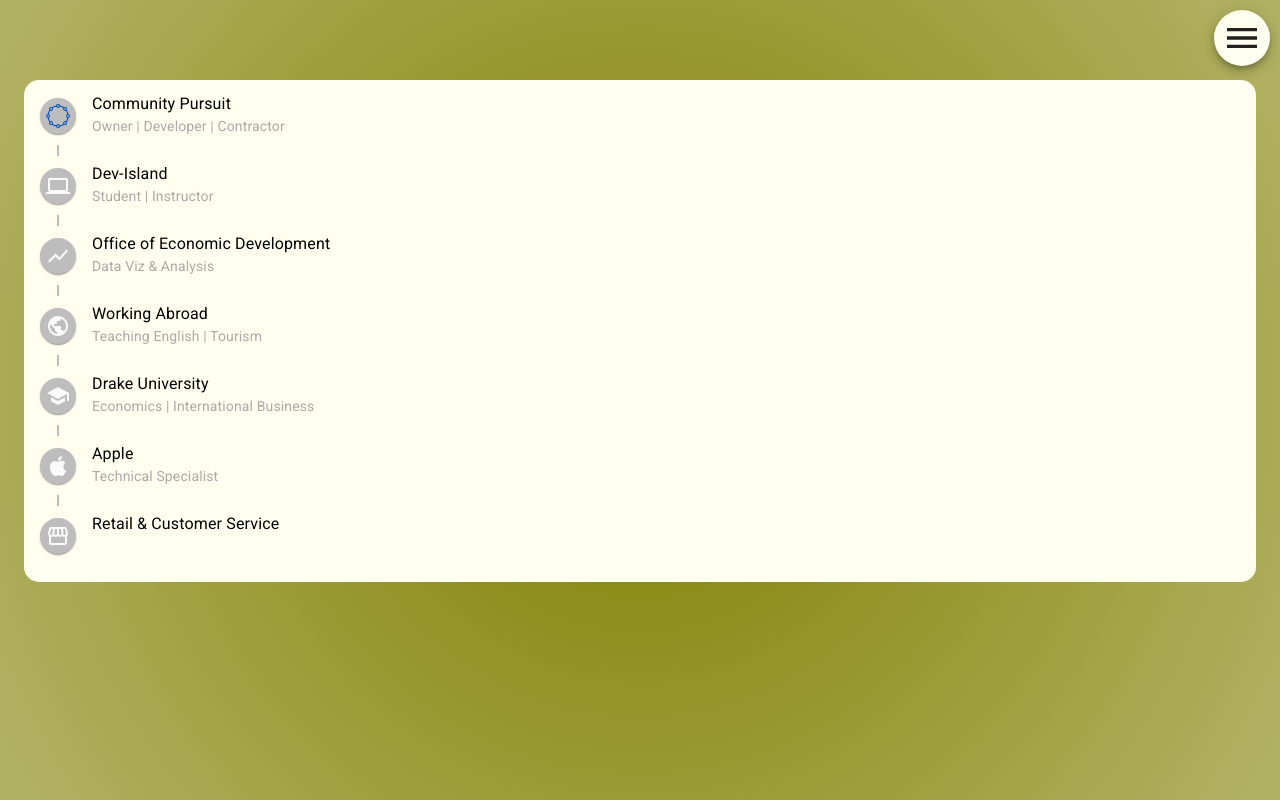
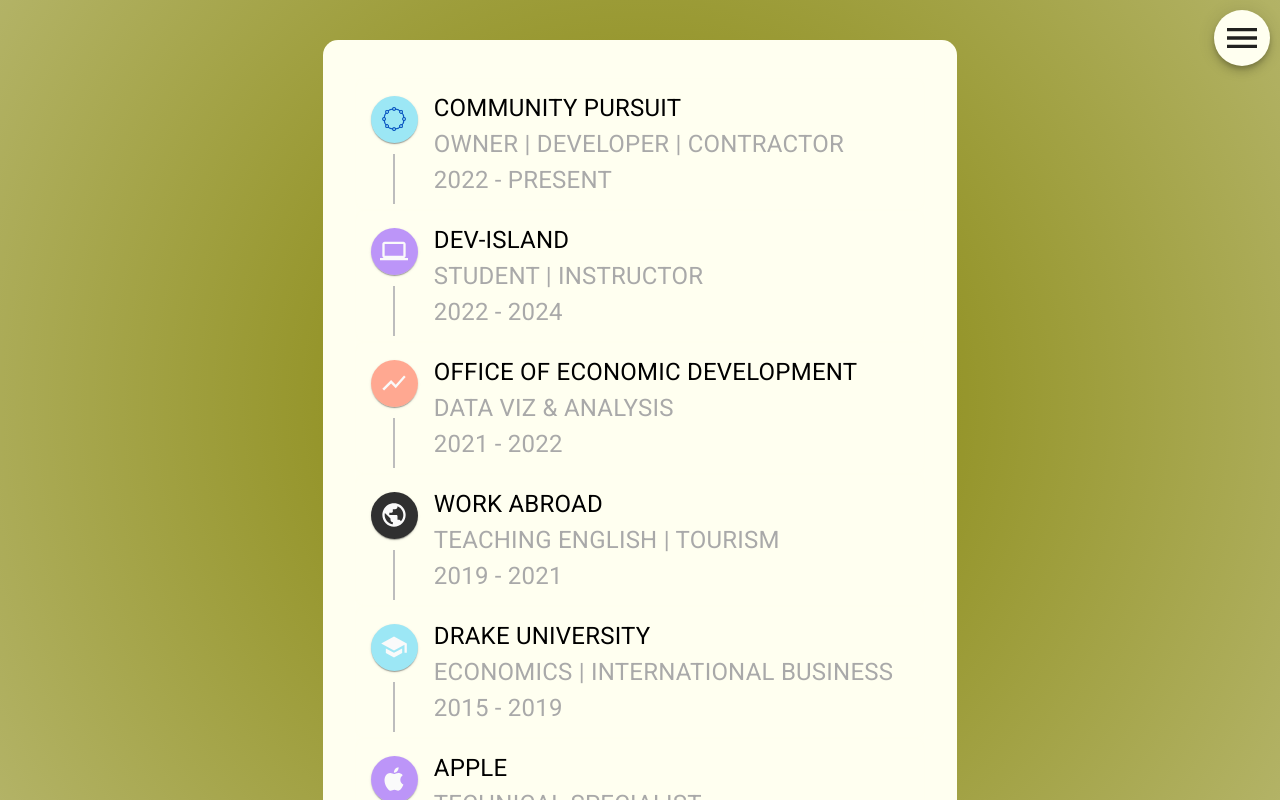
Before and after one commit to christian-faber/me-link, a React (Vite) app: page /resume in a window 1280 px wide. Built offline with nearby package versions, Linux system fonts and the light colour scheme.

Commit message:
fixed close on slidemenu

```diff
--- a/package.json
+++ b/package.json
@@ -19,7 +19,8 @@
     "react": "^18.2.0",
     "react-dom": "^18.2.0",
     "react-icons": "^5.2.1",
-    "react-router-dom": "^6.23.1"
+    "react-router-dom": "^6.23.1",
+    "styled-components": "^6.1.11"
   },
   "devDependencies": {
     "@types/react": "^18.2.66",
--- a/src/App.tsx
+++ b/src/App.tsx
@@ -64,7 +64,14 @@
           PaperProps={{ sx: { width: { sm: "66%", md: "33%" } } }}
         >
           <CloseIcon
-            sx={{ fontSize: 40, m: 1, position: "absolute", top: 2, right: 2 }}
+            sx={{
+              fontSize: 40,
+              m: 1,
+              position: "absolute",
+              top: 2,
+              right: 2,
+              zIndex: "2",
+            }}
             onClick={() => setMenuOpen(false)}
           />
           <SlideMenu setMenuOpen={setMenuOpen} />
@@ -72,7 +79,7 @@
         <Routes>
           <Route path="/" element={<Home />} />
           <Route path="/resume" element={<Resume />} />
-          <Route path="/portfolio" element={<Portfolio />} />
+          {/* <Route path="/portfolio" element={<Portfolio />} /> */}
         </Routes>
       </div>
     </ThemeProvider>
--- /dev/null
+++ b/src/components/Modal.tsx
@@ -0,0 +1,56 @@
+import React from "react";
+import { Modal, Box, Typography } from "@mui/material";
+
+// Define a type for the props expected by the ModalComponent
+interface ModalComponentProps {
+  open: boolean;
+  handleClose: () => void;
+  data: Array<{
+    id: string; // Assuming 'id' is a string, adjust the type as necessary
+    header: string;
+    subheader: string;
+    dates: string; // Assuming 'dates' is a string, adjust the type as necessary
+  }>;
+}
+
+const ModalComponent: React.FC<ModalComponentProps> = ({
+  open,
+  handleClose,
+  data,
+}) => {
+  const boxStyle = {
+    position: "absolute",
+    top: "50%",
+    left: "50%",
+    transform: "translate(-50%, -50%)",
+    width: 400,
+    bgcolor: "background.paper",
+    boxShadow: 24,
+    p: 4,
+  };
+
+  return (
+    <Modal
+      open={open}
+      onClose={handleClose}
+      aria-labelledby="modal-modal-title"
+      aria-describedby="modal-modal-description"
+    >
+      <Box sx={boxStyle}>
+        {data.map((item) => (
+          <div key={item.id}>
+            <Typography id="modal-modal-title" variant="h6" component="h2">
+              {item.header}
+            </Typography>
+            <Typography id="modal-modal-description" sx={{ mt: 2 }}>
+              {item.subheader}
+            </Typography>
+            <Typography>{item.dates}</Typography>
+          </div>
+        ))}
+      </Box>
+    </Modal>
+  );
+};
+
+export default ModalComponent;
--- a/src/components/SlideMenu.tsx
+++ b/src/components/SlideMenu.tsx
@@ -10,7 +10,7 @@
 import { Link } from "react-router-dom";
 import HomeIcon from "@mui/icons-material/Home";
 import AccountBoxIcon from "@mui/icons-material/AccountBox";
-import DashboardCustomizeIcon from "@mui/icons-material/DashboardCustomize";
+// import DashboardCustomizeIcon from "@mui/icons-material/DashboardCustomize";
 
 type SlideMenuProps = {
   setMenuOpen: (open: boolean) => void;
@@ -19,7 +19,7 @@
 export const SlideMenu: React.FC<SlideMenuProps> = ({ setMenuOpen }) => {
   return (
     <>
-      <Box sx={{ m: 4, display: "flex", justifyContent: "center" }}>
+      <Box sx={{ m: 5, display: "flex", justifyContent: "center" }}>
         <List>
           <ListItem>
             <Link to="/" style={{ textDecoration: "none", color: "inherit" }}>
@@ -54,7 +54,7 @@
               </ListItemButton>
             </Link>
           </ListItem>
-          <ListItem>
+          {/* <ListItem>
             <Link
               to="/portfolio"
               style={{ textDecoration: "none", color: "inherit" }}
@@ -71,7 +71,7 @@
                 />
               </ListItemButton>
             </Link>
-          </ListItem>
+          </ListItem> */}
         </List>
       </Box>
     </>
--- a/src/pages/Resume.tsx
+++ b/src/pages/Resume.tsx
@@ -1,11 +1,11 @@
-import React from "react";
+import React, { useState } from "react";
 import Timeline from "@mui/lab/Timeline";
 import TimelineItem, { timelineItemClasses } from "@mui/lab/TimelineItem";
 import TimelineSeparator from "@mui/lab/TimelineSeparator";
 import TimelineConnector from "@mui/lab/TimelineConnector";
 import TimelineContent from "@mui/lab/TimelineContent";
 import TimelineDot from "@mui/lab/TimelineDot";
-import { Box, Typography } from "@mui/material";
+import { Box, Button, ButtonProps, Typography } from "@mui/material";
 import LaptopIcon from "@mui/icons-material/Laptop";
 import ShowChartIcon from "@mui/icons-material/ShowChart";
 import AppleIcon from "@mui/icons-material/Apple";
@@ -13,17 +13,102 @@
 import StorefrontIcon from "@mui/icons-material/Storefront";
 import PublicIcon from "@mui/icons-material/Public";
 import logoImage from "../assets/logo-noBG-noText.png";
-import ButtonBase from "@mui/material/ButtonBase";
+import GroupWorkIcon from "@mui/icons-material/GroupWork";
+import styled from "styled-components";
+import ModalComponent from "../components/Modal";
+
+const ResumeContainer = styled.div`
+  display: flex;
+  justify-content: center;
+`;
+interface DataItem {
+  header: string;
+  subheader: string;
+  dates: string;
+  icon: keyof typeof iconMapping;
+  iconType: "custom" | "mui";
+}
+
+const data: DataItem[] = [
+  {
+    header: "Community Pursuit",
+    subheader: "Owner | Developer | Contractor",
+    dates: "2022 - Present",
+    icon: "logoImage",
+    iconType: "custom",
+  },
+  {
+    header: "Dev-Island",
+    subheader: "Student | Instructor",
+    dates: "2022 - 2024",
+    icon: "LaptopIcon",
+    iconType: "mui",
+  },
+  {
+    header: "Office of Economic Development",
+    subheader: "Data Viz & Analysis",
+    dates: "2021 - 2022",
+    icon: "ShowChartIcon",
+    iconType: "mui",
+  },
+  {
+    header: "Work Abroad",
+    subheader: "Teaching English | Tourism",
+    dates: "2019 - 2021",
+    icon: "PublicIcon",
+    iconType: "mui",
+  },
+  {
+    header: "Drake University",
+    subheader: "Economics | International Business",
+    dates: "2015 - 2019",
+    icon: "SchoolIcon",
+    iconType: "mui",
+  },
+  {
+    header: "Apple",
+    subheader: "Technical Specialist",
+    dates: "2018 - 2019",
+    icon: "AppleIcon",
+    iconType: "mui",
+  },
+  {
+    header: "Pre-Degree Work",
+    subheader: "Various Positions",
+    dates: "2013 - 2018",
+    icon: "GroupWorkIcon",
+    iconType: "mui",
+  },
+];
+
+const iconMapping = {
+  LaptopIcon: <LaptopIcon />,
+  ShowChartIcon: <ShowChartIcon />,
+  AppleIcon: <AppleIcon />,
+  GroupWorkIcon: <GroupWorkIcon />,
+  SchoolIcon: <SchoolIcon />,
+  StorefrontIcon: <StorefrontIcon />,
+  PublicIcon: <PublicIcon />,
+  logoImage: (
+    <img src={logoImage} alt="Logo" style={{ width: "24px", height: "24px" }} />
+  ),
+};
 
 export const Resume = () => {
+  const [modalOpen, setModalOpen] = useState(false);
+
+  const toggleModal = () => setModalOpen(!modal);
+
   return (
+    <ResumeContainer>
       <Box
-      max-width="sm"
         sx={{
-        marginTop: 10,
+          marginY: 5,
           marginX: 3,
           backgroundColor: "primary.main",
           borderRadius: "15px",
+          padding: { xs: 2, sm: 2 },
+          // paddingX: { md: 5, lg:  },
         }}
       >
         <Timeline
@@ -31,109 +116,106 @@
             [`& .${timelineItemClasses.root}:before`]: {
               flex: 0,
               padding: 0,
+              m: 0,
             },
           }}
         >
-        <TimelineItem>
+          {data.map((item, index) => (
+            <Button
+              sx={{
+                width: "100%",
+                color: "black",
+                "&:hover": {
+                  color: "white",
+                  backgroundColor: "lightgray",
+                },
+              }}
+              onClick={() => {
+                toggleModal();
+              }}
+              variant="outlined"
+            >
+              <TimelineItem key={index} sx={{ width: "100%" }}>
                 <TimelineSeparator>
-            <TimelineDot>
-              <img
-                src={logoImage}
-                alt="Logo"
-                style={{
-                  width: "24px",
-                  height: "24px",
+                  <TimelineDot
+                    sx={{
+                      // Adjust the size of the dot based on the viewport width
+                      width: { xs: "20px", sm: "25px", md: "30px", lg: "35px" },
+                      height: {
+                        xs: "20px",
+                        sm: "25px",
+                        md: "30px",
+                        lg: "35px",
+                      },
+                      // Smooth transition for size changes
+                      transition: "width 0.5s ease, height 0.5s ease",
+                      display: "flex",
+                      alignItems: "center",
+                      justifyContent: "center",
+                      backgroundColor: (() => {
+                        switch (index % 4) {
+                          case 0:
+                            return "#9ce7f5"; // First color
+                          case 1:
+                            return "#8239ff88"; // Second color
+                          case 2:
+                            return "#ff5e428a"; // Third color
+                          case 3:
+                            return "#303030"; // Fourth color
+                          default:
+                            return "#9d4343";
+                        }
+                      })(),
                     }}
-              />
+                  >
+                    {item.iconType === "mui"
+                      ? React.cloneElement(iconMapping[item.icon], {
+                          sx: {
+                            // Adjust the size of the icon based on the viewport width
+                            fontSize: {
+                              xs: "1rem",
+                              sm: "1.25rem",
+                              md: "1.5rem",
+                              lg: "1.75rem",
+                            },
+                            // Smooth transition for size changes
+                            transition: "font-size 0.5s ease",
+                          },
+                        })
+                      : iconMapping["logoImage"]}
                   </TimelineDot>
-            <TimelineConnector />
+                  {index < data.length - 1 && <TimelineConnector />}
                 </TimelineSeparator>
                 <TimelineContent>
-            <Typography>Community Pursuit</Typography>
-            <Typography sx={{ fontSize: "0.875rem", color: "darkgrey" }}>
-              Owner | Developer | Contractor
+                  <Typography
+                    sx={{
+                      fontSize: { md: "1rem", lg: "1.5rem", xl: "1.85rem" },
+                    }}
+                  >
+                    {item.header}
+                  </Typography>
+                  <Typography
+                    sx={{
+                      fontSize: { md: "1rem", lg: "1.5rem", xl: "1.85rem" },
+                      color: "darkgrey",
+                    }}
+                  >
+                    {item.subheader}
+                  </Typography>
+                  <Typography
+                    sx={{
+                      fontSize: { md: "1rem", lg: "1.5rem", xl: "1.75rem" },
+                      color: "darkgrey",
+                    }}
+                  >
+                    {item.dates}
                   </Typography>
                 </TimelineContent>
               </TimelineItem>
-        <TimelineItem>
-          <TimelineSeparator>
-            <TimelineDot>
-              <LaptopIcon />
-            </TimelineDot>
-            <TimelineConnector />
-          </TimelineSeparator>
-          <TimelineContent>
-            <Typography>Dev-Island</Typography>
-            <Typography sx={{ fontSize: "0.875rem", color: "darkgrey" }}>
-              Student | Instructor
-            </Typography>
-          </TimelineContent>
-        </TimelineItem>
-        <TimelineItem>
-          <TimelineSeparator>
-            <TimelineDot>
-              <ShowChartIcon />
-            </TimelineDot>
-            <TimelineConnector />
-          </TimelineSeparator>
-          <TimelineContent>
-            <Typography>Office of Economic Development</Typography>
-            <Typography sx={{ fontSize: "0.875rem", color: "darkgrey" }}>
-              Data Viz & Analysis
-            </Typography>
-          </TimelineContent>
-        </TimelineItem>
-        <TimelineItem>
-          <TimelineSeparator>
-            <TimelineDot>
-              <PublicIcon />
-            </TimelineDot>
-            <TimelineConnector />
-          </TimelineSeparator>
-          <TimelineContent>
-            <Typography>Working Abroad</Typography>
-            <Typography sx={{ fontSize: "0.875rem", color: "darkgrey" }}>
-              Teaching English | Tourism
-            </Typography>
-          </TimelineContent>
-        </TimelineItem>
-        <TimelineItem>
-          <TimelineSeparator>
-            <TimelineDot>
-              <SchoolIcon />
-            </TimelineDot>
-            <TimelineConnector />
-          </TimelineSeparator>
-          <TimelineContent>
-            <Typography>Drake University</Typography>
-            <Typography sx={{ fontSize: "0.875rem", color: "darkgrey" }}>
-              Economics | International Business
-            </Typography>
-          </TimelineContent>
-        </TimelineItem>
-        <TimelineItem>
-          <TimelineSeparator>
-            <TimelineDot>
-              <AppleIcon />
-            </TimelineDot>
-            <TimelineConnector />
-          </TimelineSeparator>
-          <TimelineContent>
-            <Typography>Apple</Typography>
-            <Typography sx={{ fontSize: "0.875rem", color: "darkgrey" }}>
-              Technical Specialist
-            </Typography>
-          </TimelineContent>
-        </TimelineItem>
-        <TimelineItem>
-          <TimelineSeparator>
-            <TimelineDot>
-              <StorefrontIcon />
-            </TimelineDot>
-          </TimelineSeparator>
-          <TimelineContent>Retail & Customer Service</TimelineContent>
-        </TimelineItem>
+            </Button>
+          ))}
         </Timeline>
       </Box>
+    </ResumeContainer>
   );
 };
```
Also changed, not shown: 2 other files (tests, documents, lock files or other folders). Lines whose indentation alone changed are shown as unchanged.
